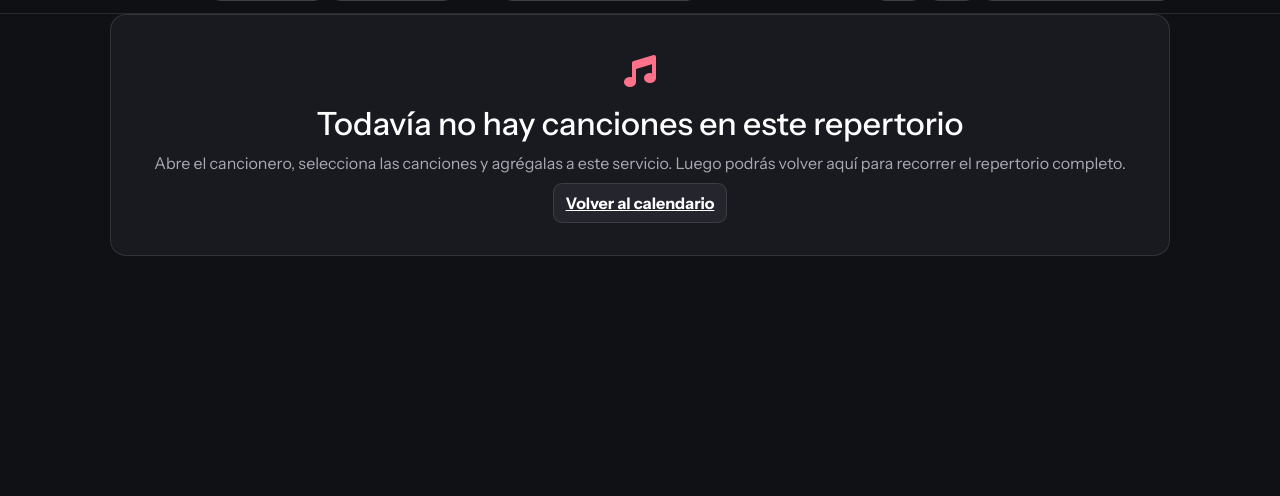
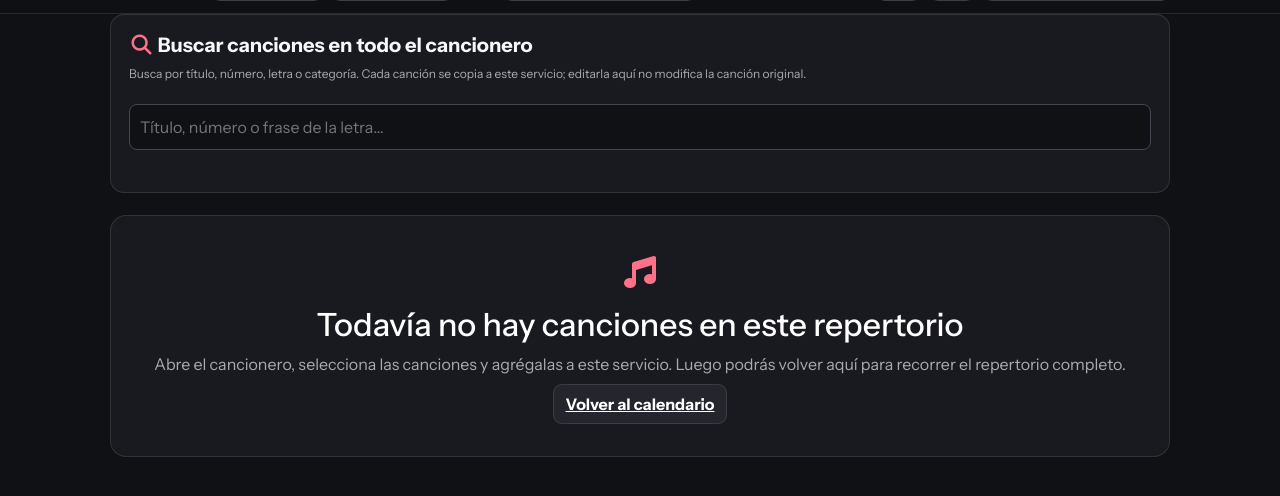
Before and after one commit to eldudyaguirre/EMM2026, a Django app: template templates/repertorio_servicio.html in a window 1280 px wide. Shown: the part 252-748 px from the top of the page. Run offline with Django 5.2, Linux system fonts and the light colour scheme; the template is opened without the code that fills it, so the values that code supplies are empty; parts of the project's set-up code (start-up, migrations or seed data) failed here and were passed over; some libraries are stand-ins or nearby versions; some web fonts are replaced.

Commit message:
Add song search, edit lyrics and chords, and remove from service

```diff
--- a/templates/repertorio_servicio.html
+++ b/templates/repertorio_servicio.html
@@ -23,7 +23,7 @@ main{padding:26px 0 70px}.empty{padding:40px 20px;text-align:center;background:v
 .song{background:var(--panel);border:1px solid var(--line);border-radius:15px;margin-bottom:15px;overflow:hidden;scroll-margin-top:95px}.song.current{border-color:#ff4967;box-shadow:0 0 0 1px rgba(255,73,103,.2)}
 .song-head{display:flex;justify-content:space-between;align-items:center;gap:12px;padding:15px 18px;background:rgba(255,255,255,.025);border-bottom:1px solid var(--line)}.song-title{font-size:18px;font-weight:800}.song-num{color:#ff8295;margin-right:9px}.song-meta{font-size:12px;color:var(--muted);margin-top:5px}
 .lyrics{padding:20px;white-space:pre-wrap;overflow-wrap:anywhere;font-family:ui-monospace,SFMono-Regular,Consolas,monospace;font-size:16px;line-height:1.8;color:#f0f0f4;transition:font-size .15s}.lyric-wrap{overflow:auto}
-.song-actions{display:flex;gap:7px;flex-wrap:wrap}.song-actions button{font-size:12px;padding:7px 9px}
+.song-actions{display:flex;gap:7px;flex-wrap:wrap}.song-edit{display:none;padding:16px;border-top:1px solid var(--line);background:#14151a}.song-edit.open{display:block}.song-edit input,.song-edit textarea,.song-search input{width:100%;background:#101114;color:#fff;border:1px solid #444650;border-radius:8px;padding:10px;margin:5px 0 12px}.song-edit textarea{min-height:220px;font-family:ui-monospace,monospace;line-height:1.6}.song-search{background:var(--panel);border:1px solid var(--line);border-radius:14px;padding:18px;margin-bottom:22px}.song-search h2{font-size:20px;font-weight:800;margin:0 0 8px}.search-results{display:grid;gap:8px;margin-top:12px}.search-result{display:flex;align-items:center;justify-content:space-between;gap:12px;padding:12px;border:1px solid var(--line);border-radius:9px;background:#202127}.search-result small{display:block;color:var(--muted);margin-top:4px}.search-status{font-size:13px;color:var(--muted);margin-top:8px}.song-actions button{font-size:12px;padding:7px 9px}
 .status-panel{display:flex;align-items:center;gap:10px;flex-wrap:wrap;margin-top:16px}.status-badge{display:inline-flex;align-items:center;gap:7px;border:1px solid var(--line);border-radius:999px;padding:7px 12px;font-size:12px;font-weight:800;text-transform:uppercase}.status-programado{background:#292a31;color:#dedee5}.status-en_ejecucion{background:#123c2b;color:#8ff0b8;border-color:#26784d}.status-terminado{background:#292b38;color:#c9c9d8}.status-form{display:inline-flex;margin:0}.status-note{font-size:12px;color:var(--muted)}.autoplay-controls{display:flex;gap:8px;align-items:center;flex-wrap:wrap}.autoplay-controls select{border:1px solid var(--line);border-radius:9px;background:#25262d;color:#fff;padding:9px}.progress{height:5px;background:#2a2b32;border-radius:10px;overflow:hidden;margin-top:12px}.progress>div{height:100%;background:#ff4967;width:0;transition:width .2s}
 @media(max-width:600px){.wrap{padding:0 13px}.song-head{align-items:flex-start;flex-direction:column}.lyrics{padding:14px;font-size:15px}.tools{align-items:flex-start}.tool-group{width:100%}.tool-group .btnx{flex:1}}
 </style>
@@ -41,13 +41,22 @@ main{padding:26px 0 70px}.empty{padding:40px 20px;text-align:center;background:v
 <div class="tool-group autoplay-controls"><button class="btnx" id="autoScroll" type="button" aria-pressed="false"><i class="fa-solid fa-forward"></i> Desfile automático</button><label for="scrollSpeed" class="counter">Velocidad</label><select id="scrollSpeed" aria-label="Velocidad del desfile automático"><option value="70">Lenta</option><option value="40" selected>Normal</option><option value="20">Rápida</option></select><button class="btnx" id="smaller" type="button" aria-label="Reducir letra">A−</button><button class="btnx" id="larger" type="button" aria-label="Aumentar letra">A+</button><button class="btnx" id="fullscreen" type="button"><i class="fa-solid fa-expand"></i> Pantalla completa</button></div>
 </div></div>
 <main class="wrap">
+<section class="song-search">
+<h2><i class="fa-solid fa-magnifying-glass" style="color:#ff7188"></i> Buscar canciones en todo el cancionero</h2>
+<p class="status-note">Busca por título, número, letra o categoría. Cada canción se copia a este servicio; editarla aquí no modifica la canción original.</p>
+<form id="songSearchForm"><input id="songSearchInput" type="search" minlength="2" placeholder="Título, número o frase de la letra…" autocomplete="off" aria-label="Buscar canciones"></form>
+<div id="songSearchStatus" class="search-status" role="status"></div><div id="songSearchResults" class="search-results"></div>
+</section>
 {% if canciones %}
 <div id="songList">
 {% for item in canciones %}
 <section class="song" id="song-{{ forloop.counter }}" data-index="{{ forloop.counter0 }}">
 <div class="song-head"><div><div class="song-title"><span class="song-num">{{ forloop.counter }}.</span>{{ item.titulo_snapshot }}</div>
 <div class="song-meta">{% if item.usa_capodastro and item.traste_capodastro %}<i class="fa-solid fa-guitar"></i> Capodastro · traste {{ item.traste_capodastro }} &nbsp;·&nbsp;{% else %}Sin capodastro &nbsp;·&nbsp;{% endif %}Tonalidad: {% if item.semitonos_transpuestos > 0 %}+{% endif %}{{ item.semitonos_transpuestos }} semitono(s) · Notación: {{ item.get_notacion_acordes_display }}</div></div>
-<div class="song-actions"><button class="btnx" type="button" data-go="{{ forloop.counter0 }}">Abrir canción</button></div></div>
+<div class="song-actions"><button class="btnx" type="button" data-go="{{ forloop.counter0 }}">Abrir canción</button>
+{% if servicio.estado != 'terminado' %}<button class="btnx" type="button" data-edit-toggle="{{ item.id }}"><i class="fa-solid fa-pen"></i> Editar letra/acordes</button>
+<form method="post" action="{% url 'gestionar_cancion_repertorio' servicio.id %}" onsubmit="return confirm('¿Quitar esta canción del repertorio de este servicio?');" style="display:inline">{% csrf_token %}<input type="hidden" name="accion" value="quitar"><input type="hidden" name="repertorio_id" value="{{ item.id }}"><button class="btnx" type="submit"><i class="fa-solid fa-trash"></i> Quitar</button></form>{% endif %}</div></div>
+<div class="song-edit" id="edit-{{ item.id }}"><form method="post" action="{% url 'gestionar_cancion_repertorio' servicio.id %}">{% csrf_token %}<input type="hidden" name="accion" value="editar"><input type="hidden" name="repertorio_id" value="{{ item.id }}"><label>Título de esta versión</label><input name="titulo_snapshot" maxlength="200" required value="{{ item.titulo_snapshot }}"><label>Letra y acordes (conserva los saltos de línea)</label><textarea name="letra_snapshot" required>{{ item.letra_snapshot }}</textarea><button class="btnx" type="submit"><i class="fa-solid fa-floppy-disk"></i> Guardar cambios</button><button class="btnx" type="button" data-edit-toggle="{{ item.id }}">Cancelar</button></form></div>
 <div class="lyric-wrap"><div class="lyrics">{{ item.letra_snapshot }}</div></div>
 </section>
 {% endfor %}
@@ -57,6 +66,24 @@ main{padding:26px 0 70px}.empty{padding:40px 20px;text-align:center;background:v
 {% endif %}
 </main>
 <script>
+(function(){
+ const form=document.getElementById('songSearchForm'),input=document.getElementById('songSearchInput'),results=document.getElementById('songSearchResults'),status=document.getElementById('songSearchStatus');
+ if(form&&input&&results&&status){
+  let timer=null,controller=null;form.addEventListener('submit',e=>e.preventDefault());
+  input.addEventListener('input',()=>{clearTimeout(timer);if(controller)controller.abort();const q=input.value.trim();results.replaceChildren();if(q.length<2){status.textContent='Escribe al menos dos caracteres para buscar.';return;}status.textContent='Buscando…';
+   timer=setTimeout(async()=>{controller=new AbortController();try{
+    const response=await fetch("{% url 'buscar_canciones' %}?q="+encodeURIComponent(q),{headers:{'X-Requested-With':'XMLHttpRequest'},signal:controller.signal});const data=await response.json();if(!response.ok||!data.ok)throw new Error('No se pudo buscar en el cancionero.');
+    if(!data.results.length){status.textContent='No se encontraron canciones.';return;}status.textContent=data.results.length+' resultado(s).';
+    data.results.forEach(song=>{const row=document.createElement('div');row.className='search-result';const info=document.createElement('div');const title=document.createElement('strong');title.textContent=(song.numero!==null&&song.numero!==undefined?song.numero+' · ':'')+song.titulo;const meta=document.createElement('small');meta.textContent=song.categoria+' · '+(song.preview||'Sin vista previa');info.append(title,meta);const button=document.createElement('button');button.type='button';button.className='btnx';button.textContent='＋ Agregar';
+     button.addEventListener('click',async()=>{button.disabled=true;button.textContent='Agregando…';try{const response=await fetch("{% url 'gestionar_cancion_repertorio' servicio.id %}",{method:'POST',headers:{'Content-Type':'application/x-www-form-urlencoded','X-CSRFToken':csrfToken()},body:new URLSearchParams({accion:'agregar',cancion_id:String(song.id),csrfmiddlewaretoken:csrfToken()})});if(!response.ok)throw new Error('No se pudo agregar la canción.');window.location.reload();}catch(err){status.textContent=err.message;button.disabled=false;button.textContent='＋ Agregar';}});
+     row.append(info,button);results.appendChild(row);
+    });
+   }catch(err){if(err.name!=='AbortError')status.textContent=err.message||'Error de búsqueda.';}},250);
+  });
+ }
+ function csrfToken(){const m=document.cookie.match(/(?:^|; )csrftoken=([^;]+)/);return m?decodeURIComponent(m[1]):'';}
+ document.querySelectorAll('[data-edit-toggle]').forEach(b=>b.addEventListener('click',()=>{const panel=document.getElementById('edit-'+b.dataset.editToggle);if(panel)panel.classList.toggle('open');}));
+})();
 (function(){
  const songs=Array.from(document.querySelectorAll('.song'));let current=0;let fontSize=16;let autoTimer=null;let autoSpeed=40;
  const counter=document.getElementById('counter'),bar=document.getElementById('progressBar');
```
